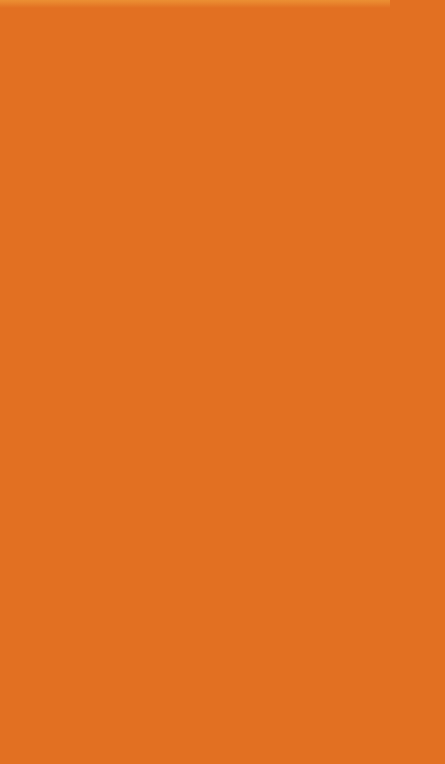
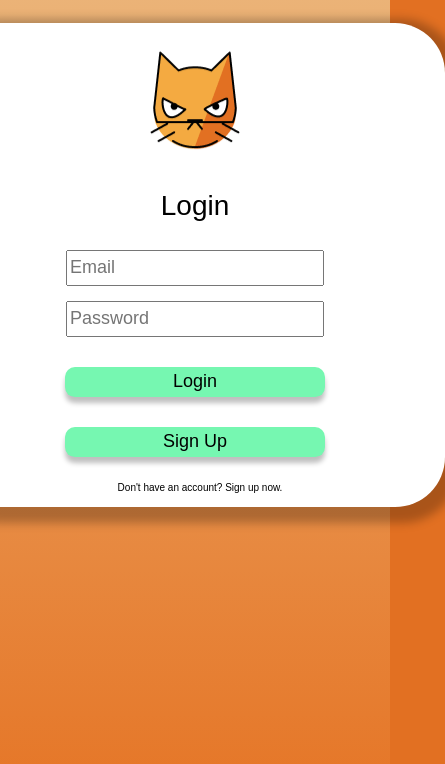
Before and after one commit to MatthewCrutcher/Cat-Bloggers, a React (Create React App) app: page /login in a window 390 px wide. Before the commit this address had no page. Shown: the top 764 px of the page, 445 px wide, since content can reach past the window. Built offline with nearby package versions, Linux system fonts and the light colour scheme.

Commit message:
Completed login form - may need to create 1 more media querry later when testing mobile size

```diff
--- a/src/App.js
+++ b/src/App.js
@@ -4,6 +4,7 @@ import { BrowserRouter as Router, Route, Routes } from "react-router-dom";
 //Components
 import SignUp from "./components/SignUp";
 import "./App.css";
+import Login from "./components/Login";
 
 function App() {
   return (
@@ -12,6 +13,9 @@ function App() {
         <Routes>
           <Route exact path="/signup" element={<SignUp />} />
         </Routes>
+        <Routes>
+          <Route exact path="/login" element={<Login />} />
+        </Routes>
       </div>
     </Router>
   );
--- /dev/null
+++ b/src/components/Login.css
@@ -0,0 +1,178 @@
+.loginFormBackground {
+  background: linear-gradient(360deg, #e57222 0%, #edc893 132.93%);
+
+  position: absolute;
+  left: 0;
+  right: 0;
+  top: 0;
+  bottom: 0;
+
+  text-align: center;
+  margin: auto;
+}
+
+.loginForm {
+  position: absolute;
+  background-color: white;
+  width: 800px;
+  top: 30%;
+  left: 50%;
+  margin-top: 3%;
+  padding-top: 1%;
+  padding-bottom: 1%;
+  transform: translate(-50%, -50%);
+
+  box-shadow: 6px 6px 10px 10px rgba(0, 0, 0, 0.25);
+  border-radius: 50px;
+}
+
+.Logo {
+  background-image: url(../../public/images/MobileLogo.png);
+  background-repeat: no-repeat;
+  width: 120px;
+  height: 120px;
+  margin: auto;
+  margin-top: 3%;
+}
+
+.loginTitle {
+  font-size: 48px;
+}
+
+.loginEmail {
+  width: 50%;
+  height: 45px;
+  font-size: 24px;
+  margin-bottom: 3%;
+}
+
+.loginPassword {
+  width: 50%;
+  height: 45px;
+  font-size: 24px;
+  margin-bottom: 3%;
+}
+
+.loginButton {
+  background: #76f7b1;
+  box-shadow: 0px 6px 5px rgba(0, 0, 0, 0.25);
+  border-radius: 10px;
+  width: 200px;
+  height: 50px;
+  font-size: 24px;
+  border-width: 0px;
+}
+
+.textUnderButton {
+  font-size: 12px;
+  margin-left: 27.5%;
+}
+
+@media screen and (max-width: 850px) {
+  .loginForm {
+    position: absolute;
+    background-color: white;
+    width: 600px;
+    top: 30%;
+    left: 50%;
+    margin-top: 3%;
+    padding-top: 1%;
+    padding-bottom: 1%;
+    transform: translate(-50%, -50%);
+
+    box-shadow: 6px 6px 10px 10px rgba(0, 0, 0, 0.25);
+    border-radius: 50px;
+  }
+  .loginTitle {
+    font-size: 48px;
+  }
+  .loginEmail {
+    width: 50%;
+    height: 35px;
+    font-size: 20px;
+    margin-bottom: 3%;
+  }
+
+  .loginPassword {
+    width: 50%;
+    height: 30px;
+    font-size: 20px;
+    margin-bottom: 3%;
+  }
+  .loginButton {
+    background: #76f7b1;
+    box-shadow: 0px 6px 5px rgba(0, 0, 0, 0.25);
+    border-radius: 10px;
+    width: 150px;
+    height: 40px;
+    font-size: 20px;
+    border-width: 0px;
+  }
+  .textUnderButton {
+    font-size: 10px;
+    margin-left: 27.5%;
+  }
+}
+
+@media screen and (max-width: 650px) {
+  .loginForm {
+    position: absolute;
+    background-color: white;
+    width: 500px;
+    top: 30%;
+    left: 50%;
+    margin-top: 3%;
+    padding-top: 1%;
+    padding-bottom: 1%;
+    transform: translate(-50%, -50%);
+
+    box-shadow: 6px 6px 10px 10px rgba(0, 0, 0, 0.25);
+    border-radius: 50px;
+  }
+
+  .desktopLogo {
+    background-image: url(../../public/images/MobileLogo.png);
+    background-repeat: no-repeat;
+    width: 120px;
+    height: 120px;
+    margin: auto;
+    margin-top: 3%;
+  }
+  .loginTitle {
+    font-size: 28px;
+  }
+  .loginEmail {
+    width: 50%;
+    height: 30px;
+    font-size: 18px;
+    margin-bottom: 3%;
+  }
+
+  .loginPassword {
+    width: 50%;
+    height: 30px;
+    font-size: 18px;
+    margin-bottom: 3%;
+  }
+  .loginButton {
+    background: #76f7b1;
+    box-shadow: 0px 6px 5px rgba(0, 0, 0, 0.25);
+    border-radius: 10px;
+    width: 200px;
+    height: 50px;
+    font-size: 24px;
+    border-width: 0px;
+    margin-right: 0% !important;
+  }
+  .smallerScreenLogin {
+    width: 52%;
+    height: 30px;
+    font-size: 18px;
+    margin-top: 3%;
+    margin-bottom: 3%;
+  }
+  .textUnderButton {
+    font-size: 10px;
+    margin-right: 25.5%;
+  }
+}
--- a/src/components/Login.js
+++ b/src/components/Login.js
@@ -0,0 +1,53 @@
+import React, { Component } from "react";
+
+//Styling files
+import "./Login.css";
+
+export class Login extends Component {
+  render() {
+    return (
+      <div className="loginFormBackground">
+        <div className="loginForm">
+          {" "}
+          <form>
+            <div style={{ "text-align": "center" }}>
+              <div className="Logo" />
+            </div>
+            <p className="loginTitle">Login</p>
+            <div>
+              <input
+                className="loginEmail"
+                type="email"
+                placeholder="Email"
+              ></input>
+            </div>
+            <div>
+              <input
+                className="loginPassword"
+                type="password"
+                placeholder="Password"
+              ></input>
+            </div>
+            <div>
+              <button
+                style={{ "margin-right": "2%" }}
+                className="loginButton smallerScreenLogin"
+              >
+                Login
+              </button>
+
+              <button style={{}} className="loginButton smallerScreenLogin">
+                Sign Up
+              </button>
+              <p className="textUnderButton">
+                Don't have an account? Sign up now.
+              </p>
+            </div>
+          </form>
+        </div>
+      </div>
+    );
+  }
+}
+
+export default Login;
--- a/src/components/SignUp.css
+++ b/src/components/SignUp.css
@@ -1,7 +1,12 @@
-body {
+.signUpBackground {
   background-image: url(../../public/images/Background\ Desktop\ Sign\ Up.png);
   background-size: 100%, 100%;
-  background-color: #e57222;
+  background-color: #e27022;
+  position: absolute;
+  left: 0;
+  right: 0;
+  top: 0;
+  bottom: 0;
 
   background-repeat: no-repeat;
 }
@@ -199,6 +204,10 @@ h1 {
 }
 
 @media screen and (max-width: 800px) {
+  .signUpBackground {
+    background-image: none;
+  }
+
   .signUpForm {
     background-color: white;
     width: 80%;
--- a/src/components/SignUp.js
+++ b/src/components/SignUp.js
@@ -6,7 +6,7 @@ import "./SignUp.css";
 export default class SignUp extends Component {
   render() {
     return (
-      <div>
+      <div className="signUpBackground">
         <div className="signUpForm">
           <form>
             <p className="formTitle">Sign Up</p>
```
Also changed, not shown: public/images/DesktopLogo.png (added).
